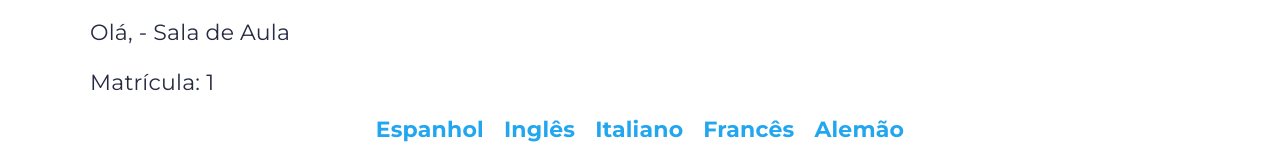
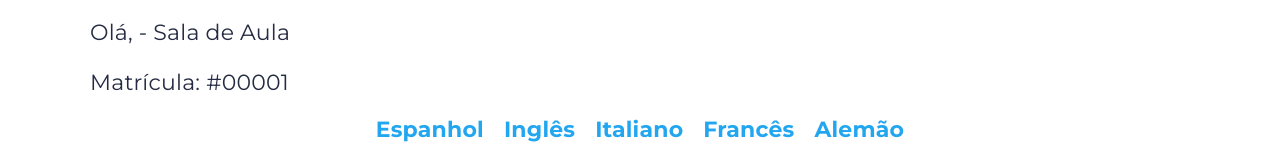
Before and after one commit to rodrigocloureiro/AT_Prata_Ouro_Bloco_Desen_Front-end_Frameworks, a React (Vite) app: page /area_aluno/1 in a window 1280 px wide. Shown: the part 133-291 px from the top of the page. Built offline with nearby package versions, Linux system fonts and the light colour scheme.

Commit message:
Melhoria na exibição da matrícula

```diff
--- a/src/AreaAluno.jsx
+++ b/src/AreaAluno.jsx
@@ -106,7 +106,7 @@ export default function AreaAluno({usuario}) {
       <div className="container">
         <h2 className="aluno_area_title">Área do Aluno</h2>
         <p className="aluno_area_nome">Olá, {usuario.nome} - Sala de Aula</p>
-        <p className="aluno_area_nome">Matrícula: {matricula}</p>
+        <p className="aluno_area_nome">Matrícula: #{matricula.padStart(5, 0)}</p>
         <div className="cursos">
           <p className={usuario.curso === "Espanhol" ? "curso curso_selecionado" : "curso"}>
             Espanhol
```
